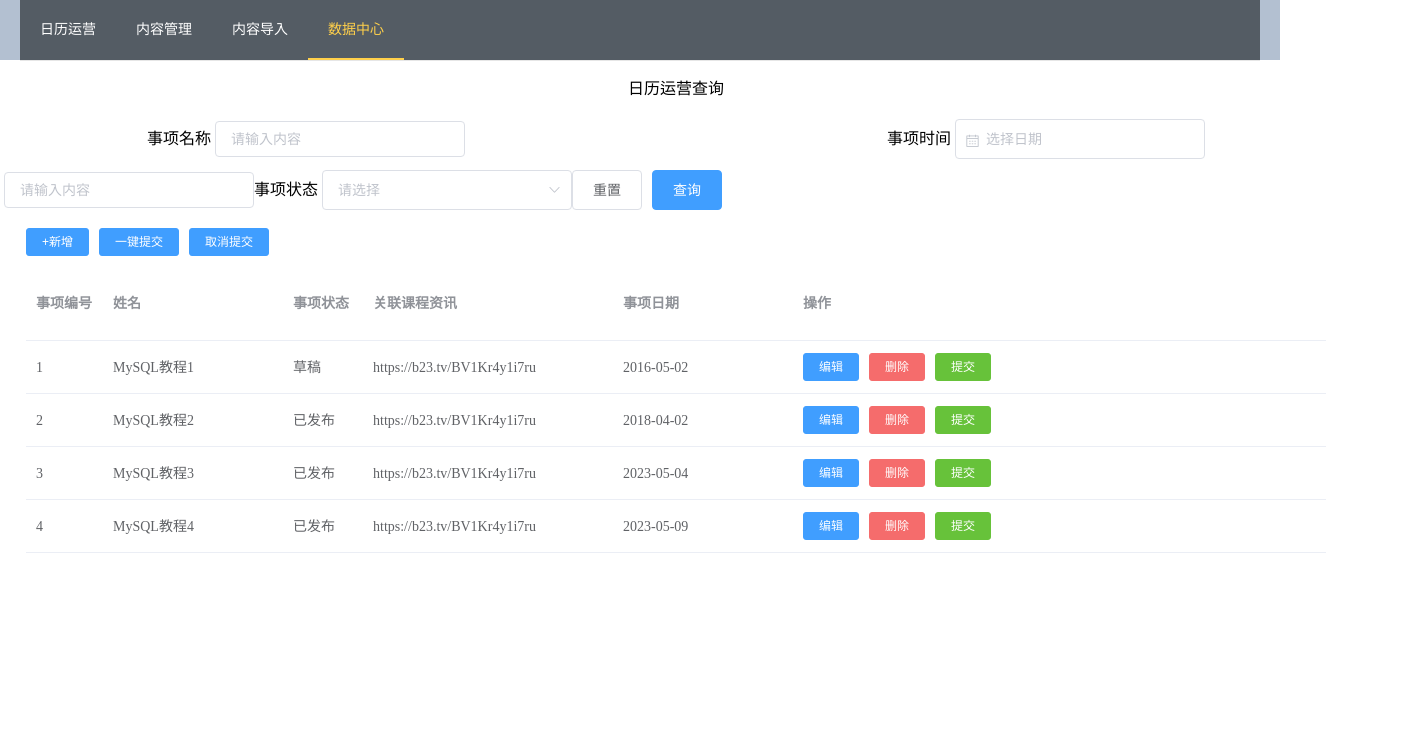
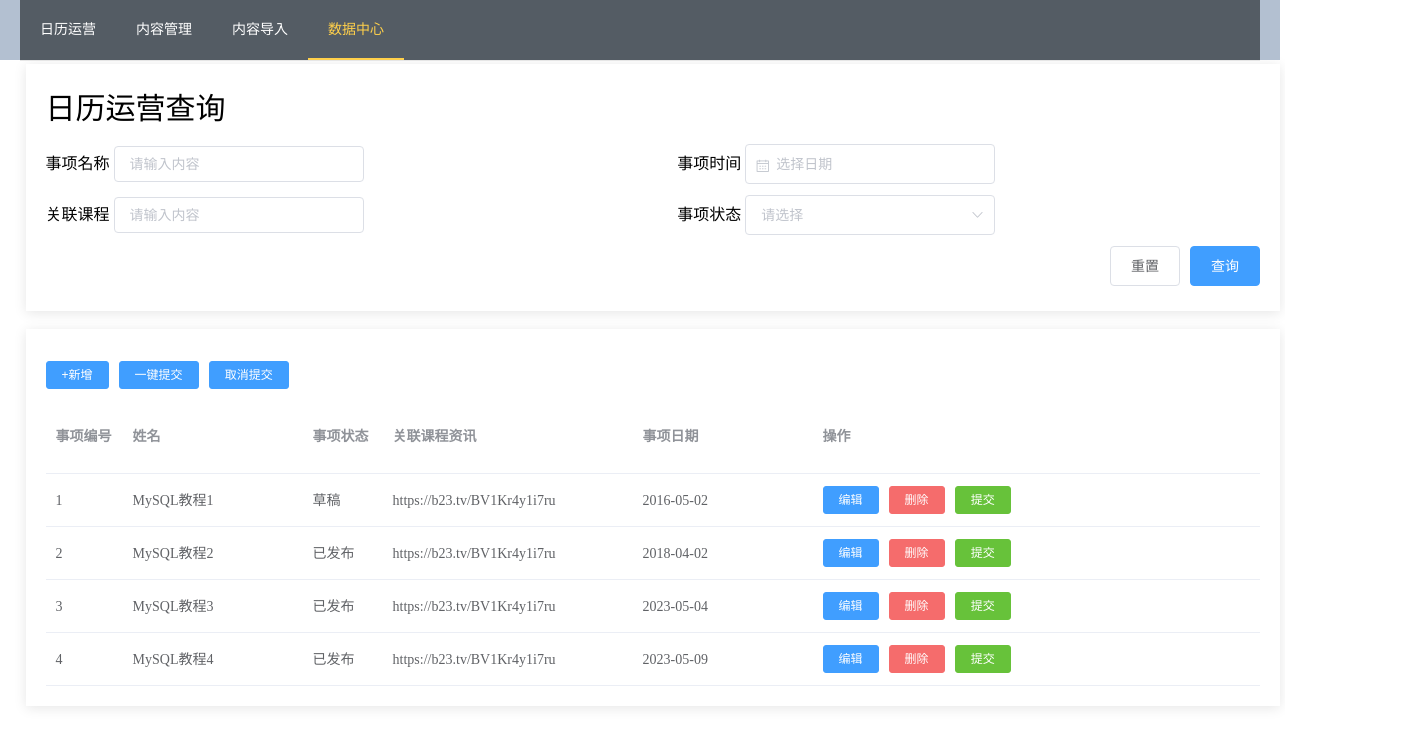
Before and after one commit to RaidenSummoner/QZWD-Admin, a Vue app: page /#/calendar in a window 1280 px wide. Shown: the top 746 px of the page, 1416 px wide, since content can reach past the window. Built offline with nearby package versions, Linux system fonts and the light colour scheme.

Commit message:
static pages use elementui v2

```diff
--- a/src/views/calendar.vue
+++ b/src/views/calendar.vue
@@ -2,8 +2,8 @@
   <el-container>
     <div style="margin-top: 5%">
       <div class="zone1">
-        <span>日历运营查询</span>
-        <el-row gutter="180">
+        <span style="font-size:30px">日历运营查询</span>
+        <el-row gutter="49">
           <el-col :span="12">
             事项名称
             <el-input
@@ -23,7 +23,6 @@
             >
             </el-date-picker>
           </el-col>
-          <el-row>
             <el-col :span="12">
               关联课程
               <el-input
@@ -49,13 +48,14 @@
                 </el-option>
               </el-select>
             </el-col>
-          </el-row>
-          <span class="buttons">
+
+        </el-row>
+        <div class="buttons">
             <el-button>重置</el-button>
             <el-button type="primary">查询</el-button>
-          </span>
-        </el-row>
+        </div>
       </div>
+      <br>
       <div class="zone2">
         <el-button type="primary" size="mini">+新增</el-button>
         <el-button type="primary" size="mini">一键提交</el-button>
@@ -169,15 +169,18 @@ export default {
 <style>
 .zone1 {
   line-height: 50px;
-  text-align: center;
   margin-left: 2%;
-  width: 1300px;
-
+  box-shadow: 0 2px 12px 0 rgba(0, 0, 0, 0.1);
+  padding: 20px;
 }
 .zone2 {
   line-height: 50px;
   text-align: left;
   margin-left: 2%;
-  width: 1300px;
+  box-shadow: 0 2px 12px 0 rgba(0, 0, 0, 0.1);
+  padding: 20px;
+}
+.buttons{
+    text-align: right;
 }
 </style>
```
